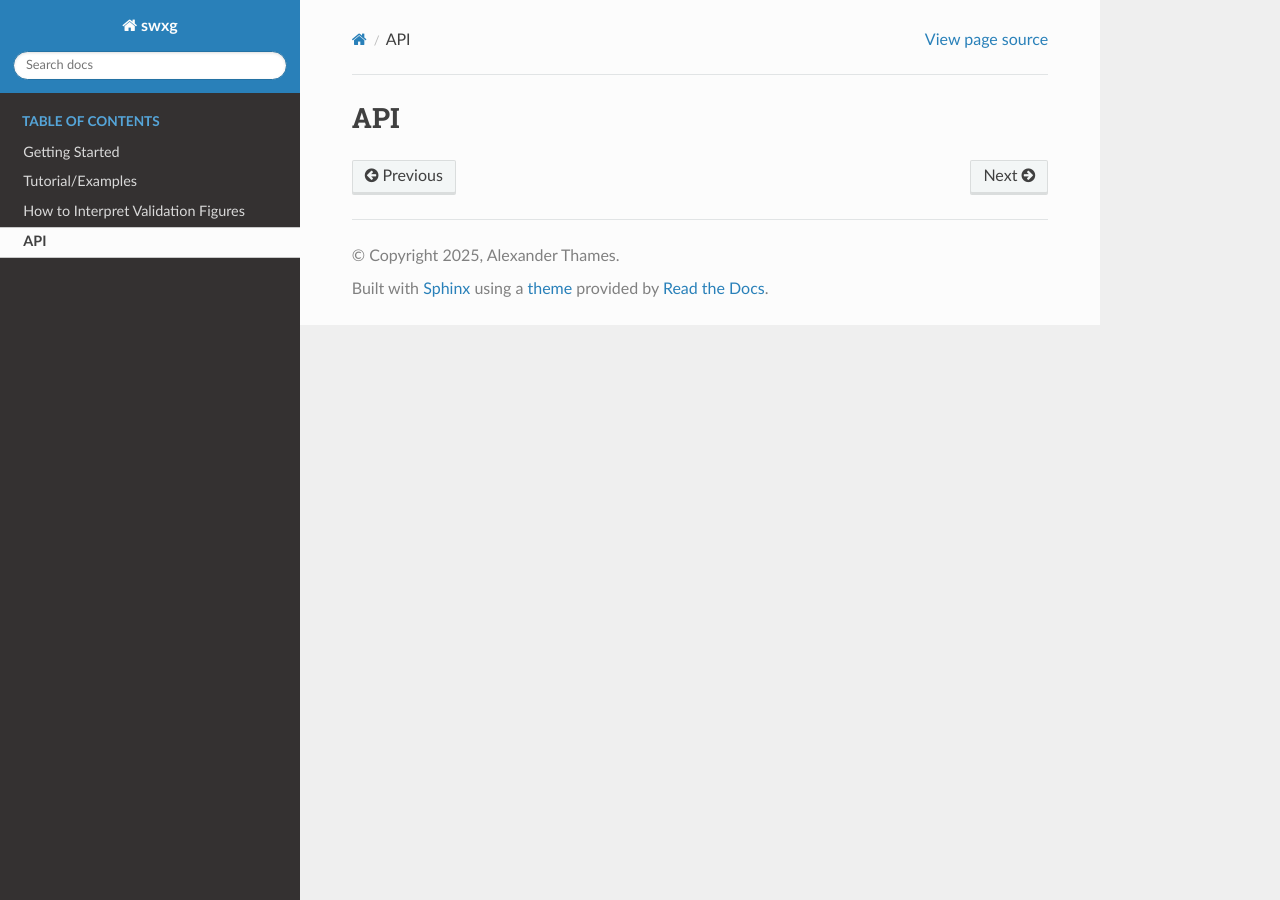
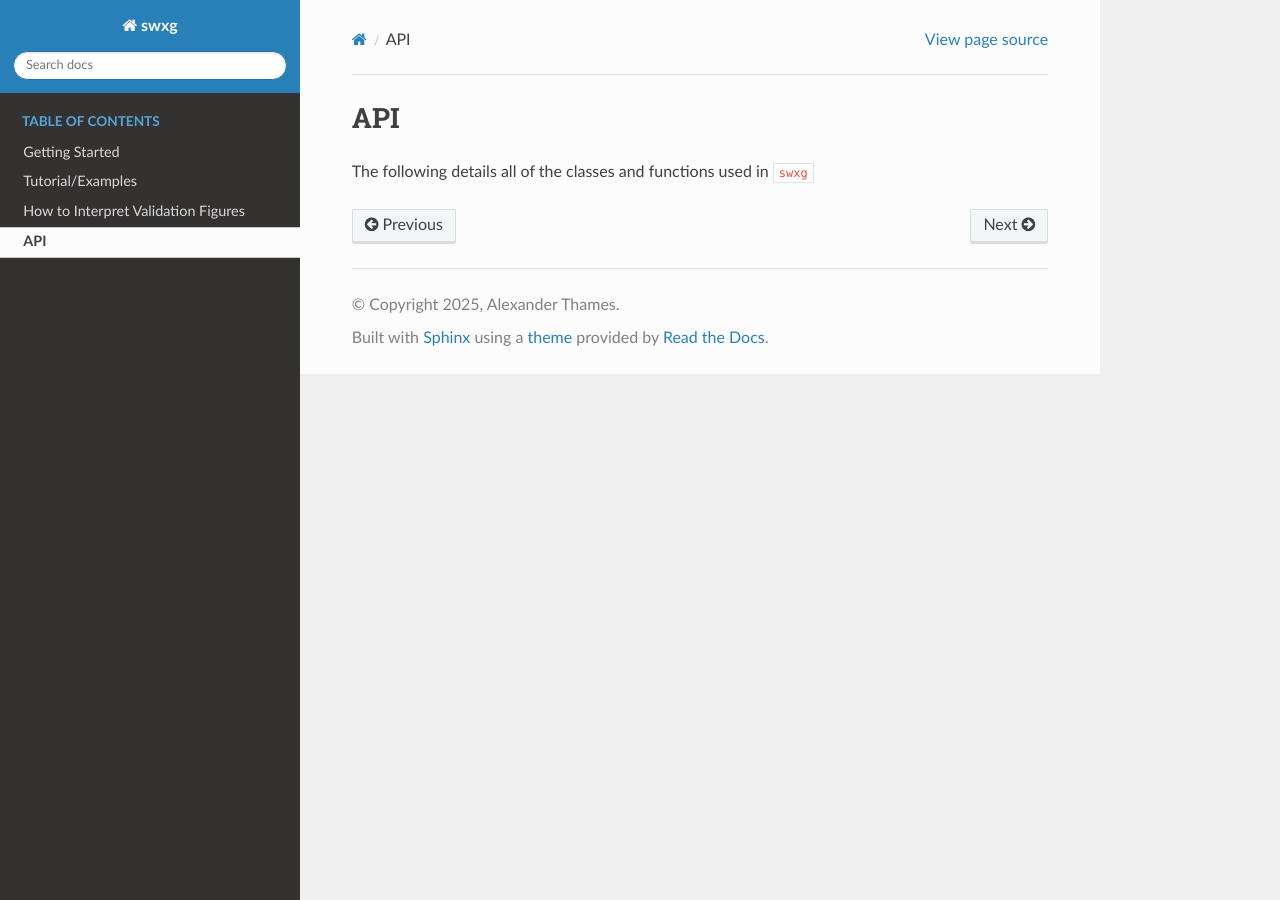
Before and after one commit to xthames/swxg, a Sphinx documentation site: the page built from docs/source/api/index.rst, in a window 1280 px wide. Built offline with Sphinx 7.4.7 and the Read the Docs theme 3.1.0, drawn with Linux system fonts in a browser that asks for light colours.

```diff
--- a/docs/source/api/index.rst
+++ b/docs/source/api/index.rst
@@ -1,5 +1,7 @@
 API
 ===
+
+The following details all of the classes and functions used in ``swxg``
 
 .. toctree::
     :maxdepth: 2
--- a/docs/source/conf.py
+++ b/docs/source/conf.py
@@ -1,4 +1,7 @@
 # Configuration file for the Sphinx documentation builder.
+import os
+import sys
+sys.path.insert(0, os.path.abspath('..'))
 
 # -- Project information
 
```
